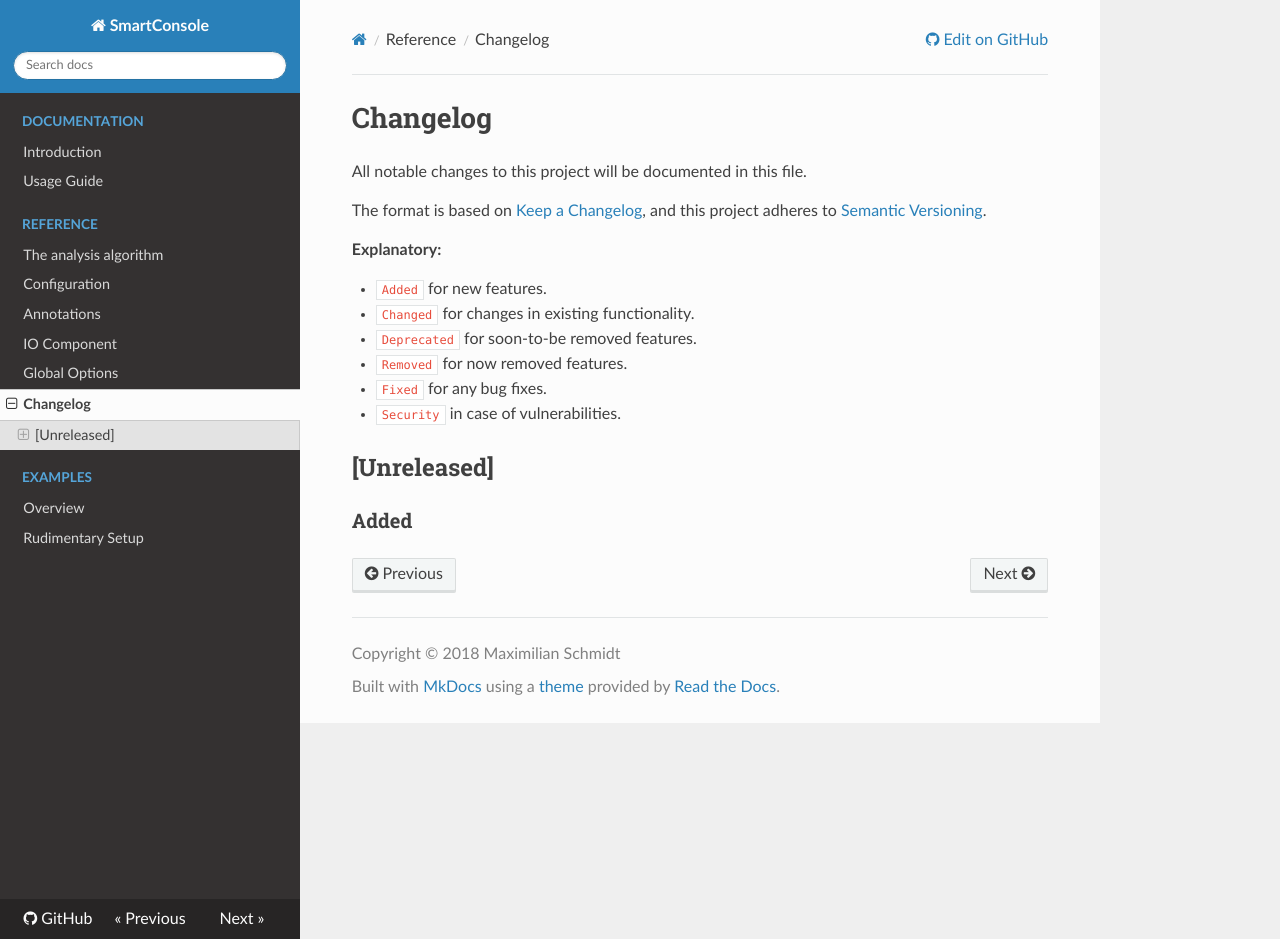
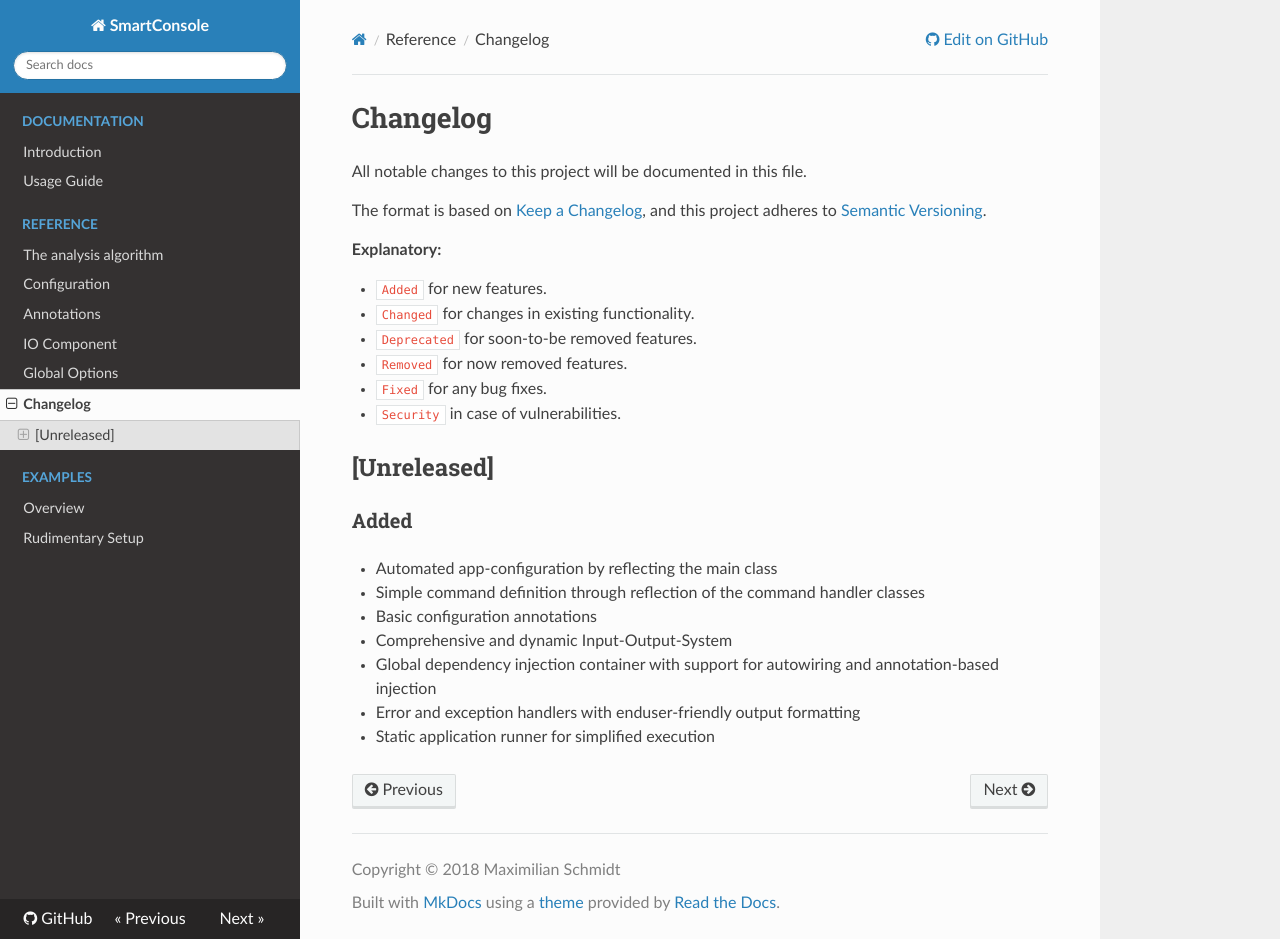
Before and after one commit to MCStreetguy/SmartConsole, an MkDocs documentation site: the page built from Docs/references/changelog.md, in a window 1280 px wide and 939 px high. Built offline with MkDocs 1.6.1, drawn with Linux system fonts in a browser that asks for light colours; old or Windows-style settings are respelled for this version of MkDocs.

Commit message:
WIP: Docs

```diff
--- a/Docs/references/changelog.md
+++ b/Docs/references/changelog.md
@@ -18,7 +18,13 @@ and this project adheres to [Semantic Versioning](https://semver.org/spec/v2.0.0
 
 ### Added
 
-
+- Automated app-configuration by reflecting the main class
+- Simple command definition through reflection of the command handler classes
+- Basic configuration annotations
+- Comprehensive and dynamic Input-Output-System
+- Global dependency injection container with support for autowiring and annotation-based injection
+- Error and exception handlers with enduser-friendly output formatting
+- Static application runner for simplified execution
 
 <!-- ### Changed -->
 
```
Also changed, not shown: CHANGELOG.md (+7 -1 lines), Docs/references/algorithm.md (+1 -1 lines), Docs/references/annotations.md (+4 -2 lines), 1 other file.
